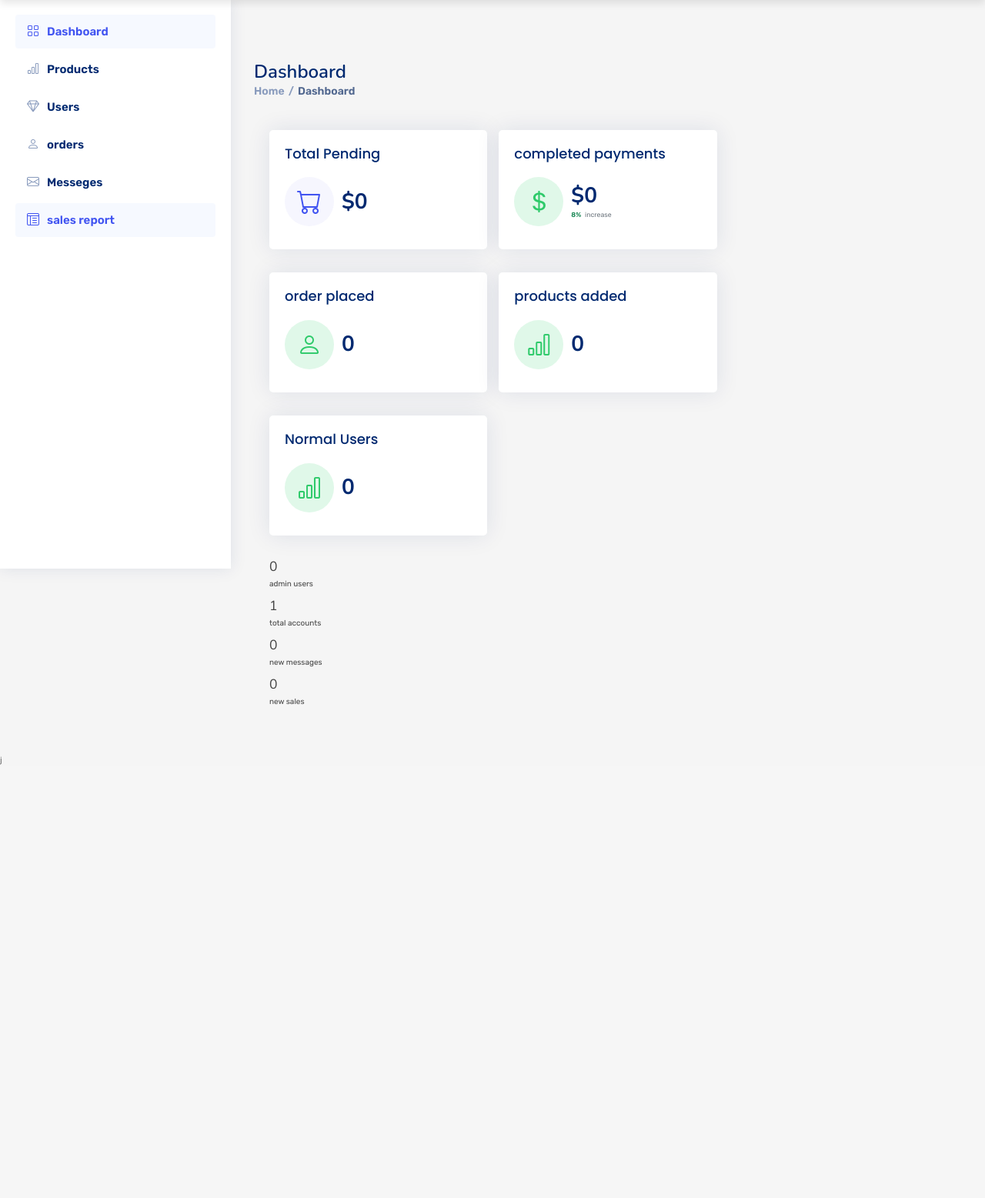
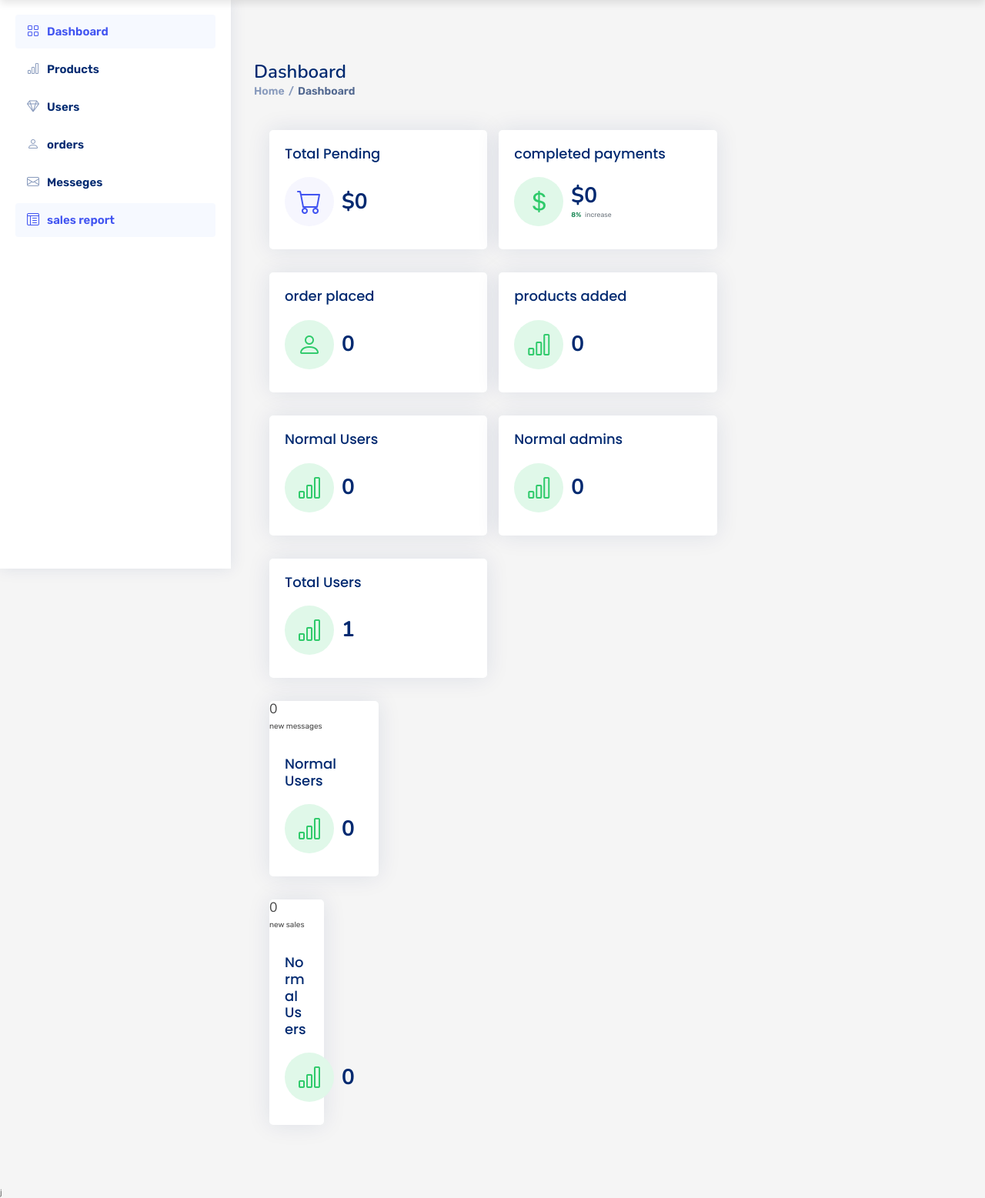
Before and after one commit to haamid10/E-bookstore, a PHP site: page /admin_page.php in a window 1280 px wide. Shown: the part 61-1618 px from the top of the page at 77% size. Before the commit the page ends 1055 px from the top, so only its background shows below. Run offline with PHP 8.4, Linux system fonts and the light colour scheme; the visitor is signed in with stand-in values (Sample User, id 1); data that the repository does not hold is empty.

Commit message:
dashboard6

```diff
--- a/admin_page.php
+++ b/admin_page.php
@@ -221,41 +221,102 @@ if(!isset($admin_id)){
       </div>
       </div>
 
-      <div class="box">
+
+      <div class="col-xxl-4 col-md-6">
+      <div class="card info-card revenue-card">
          <?php
             $select_admins = mysqli_query($conn, "SELECT * FROM `users` WHERE user_type = 'admin'") or die('query failed');
             $number_of_admins = mysqli_num_rows($select_admins);
          ?>
-         <h3><?php echo $number_of_admins; ?></h3>
-         <p>admin users</p>
-      </div>
 
-      <div class="box">
+
+     <div class="card-body">
+                  <h5 class="card-title">Normal admins</h5>
+
+                  <div class="d-flex align-items-center">
+                    <div class="card-icon rounded-circle d-flex align-items-center justify-content-center">
+                      <i class="bi bi-bar-chart"></i>
+                    </div>
+                    <div class="ps-3">
+                      <h6><?php echo $number_of_admins; ?></h6>
+
+
+                    </div>
+                  </div>
+                </div>
+                </div>
+ </div>
+
+      <div class="col-xxl-4 col-md-6">
+      <div class="card info-card revenue-card">
          <?php
             $select_account = mysqli_query($conn, "SELECT * FROM `users`") or die('query failed');
             $number_of_account = mysqli_num_rows($select_account);
          ?>
-         <h3><?php echo $number_of_account; ?></h3>
-         <p>total accounts</p>
-      </div>
 
-      <div class="box">
+
+<div class="card-body">
+                  <h5 class="card-title">Total Users</h5>
+
+                  <div class="d-flex align-items-center">
+                    <div class="card-icon rounded-circle d-flex align-items-center justify-content-center">
+                      <i class="bi bi-bar-chart"></i>
+                    </div>
+                    <div class="ps-3">
+                      <h6><?php echo $number_of_account; ?></h6>
+
+
+                    </div>
+                  </div>
+                </div>      </div>
+
+      <div class="col-xxl-4 col-md-6">
+      <div class="card info-card revenue-card">
          <?php
             $select_messages = mysqli_query($conn, "SELECT * FROM `message`") or die('query failed');
             $number_of_messages = mysqli_num_rows($select_messages);
          ?>
          <h3><?php echo $number_of_messages; ?></h3>
          <p>new messages</p>
-      </div>
 
-      <div class="box">
+<div class="card-body">
+                  <h5 class="card-title">Normal Users</h5>
+
+                  <div class="d-flex align-items-center">
+                    <div class="card-icon rounded-circle d-flex align-items-center justify-content-center">
+                      <i class="bi bi-bar-chart"></i>
+                    </div>
+                    <div class="ps-3">
+                      <h6><?php echo $number_of_users; ?></h6>
+
+
+                    </div>
+                  </div>
+                </div>      </div>
+
+      <div class="col-xxl-4 col-md-6">
+      <div class="card info-card revenue-card">
          <?php
             $select_sales = mysqli_query($conn, "SELECT * FROM `sales`") or die('query failed');
             $number_of_sales = mysqli_num_rows($select_sales);
          ?>
          <h3><?php echo $number_of_messages; ?></h3>
          <p>new sales</p>
-      </div>
+
+<div class="card-body">
+                  <h5 class="card-title">Normal Users</h5>
+
+                  <div class="d-flex align-items-center">
+                    <div class="card-icon rounded-circle d-flex align-items-center justify-content-center">
+                      <i class="bi bi-bar-chart"></i>
+                    </div>
+                    <div class="ps-3">
+                      <h6><?php echo $number_of_users; ?></h6>
+
+
+                    </div>
+                  </div>
+                </div>      </div>
 
    </div>
 
```
